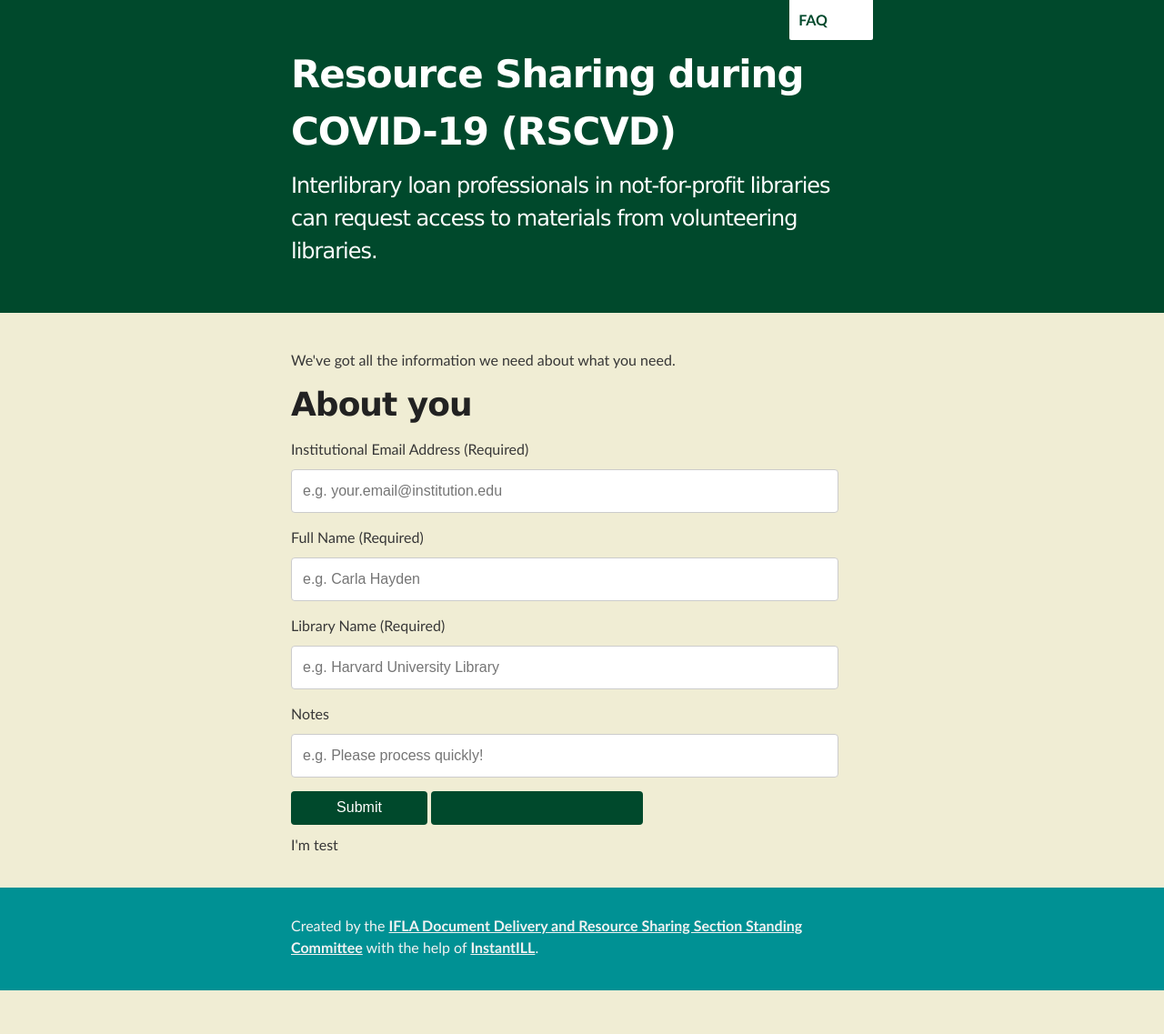
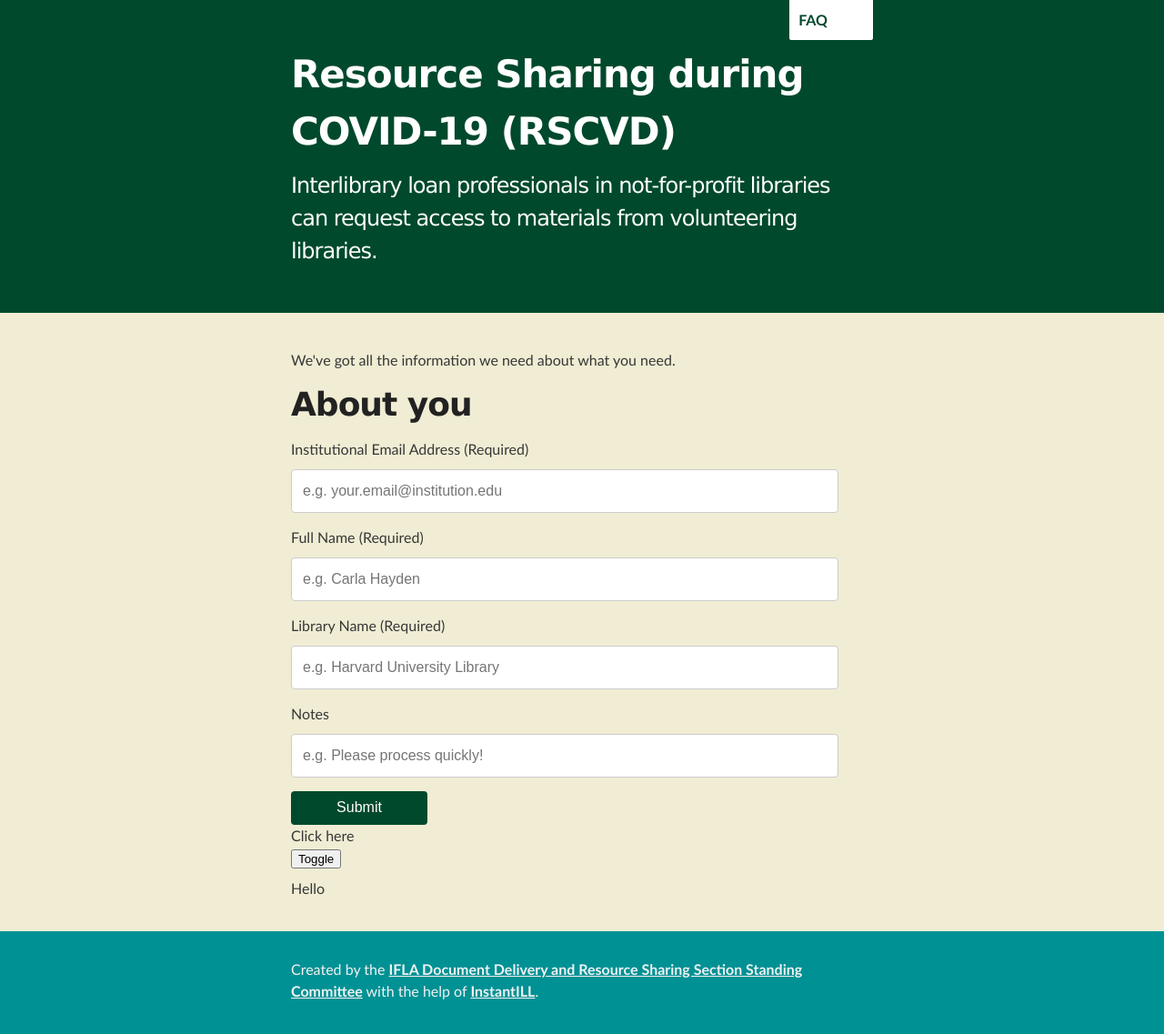
Before and after one commit to JosephMcArthur/rscvd-dev, a Jekyll site: the page built from submit.html, in a window 1280 px wide. Shown: the whole page at 91% size. Built offline with Jekyll 4.4.1, drawn with Linux system fonts in a browser that asks for light colours; before the commit the page ends 1089 px from its top, so only the background shows below that.

Commit message:
just see it work

```diff
--- a/submit.html
+++ b/submit.html
@@ -22,20 +22,24 @@ We've got all the information we need about what you need.
 
 <input class="oabutton_find" href="thanks" id="submit" aria-label="submit" style="min-width:150px;" type="submit">
 
-<input class="oabutton_find toggle" href="thanks" id="toggle" aria-label="submit" style="min-width:150px;">
+<div id="clickme">
+  Click here
+</div>
 
-<p class="article info">I'm test</p>
+<button>Toggle</button>
+<p>Hello</p>
+<p style="display: none">Good Bye</p>
 
 
 </form>
 
 <script>
+$( "button" ).click(function() {
+  $( "p" ).toggle();
+});
+</script>
 
-
-$("toggle").click(function(){
-  $("article").toggle();
-});
-
+<script>
 jQuery(document).ready(function() {
 
   var sid = 'AKfycbwFA_R-0gjzVS9029ByVpduCYJbHLH0ujstNng1aNnRogw1htU';
```
